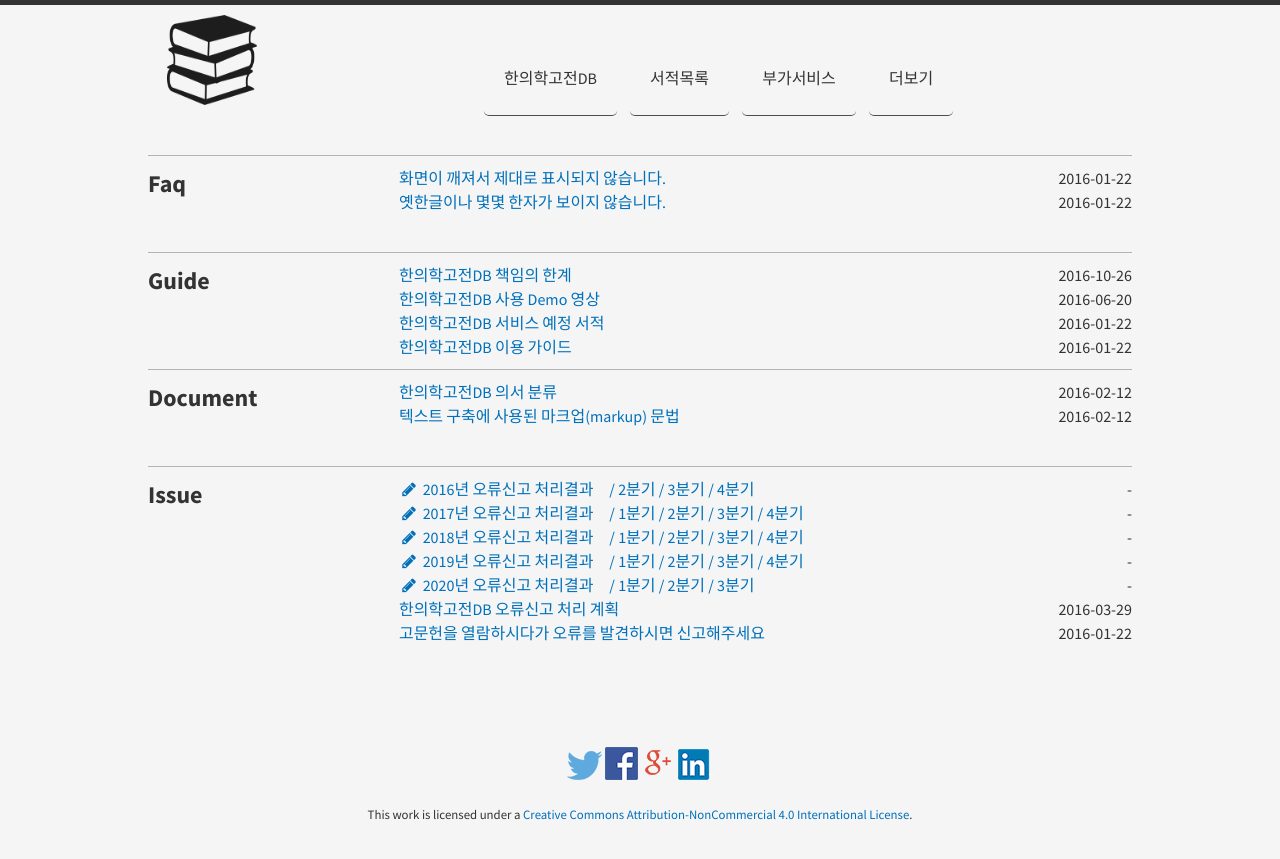
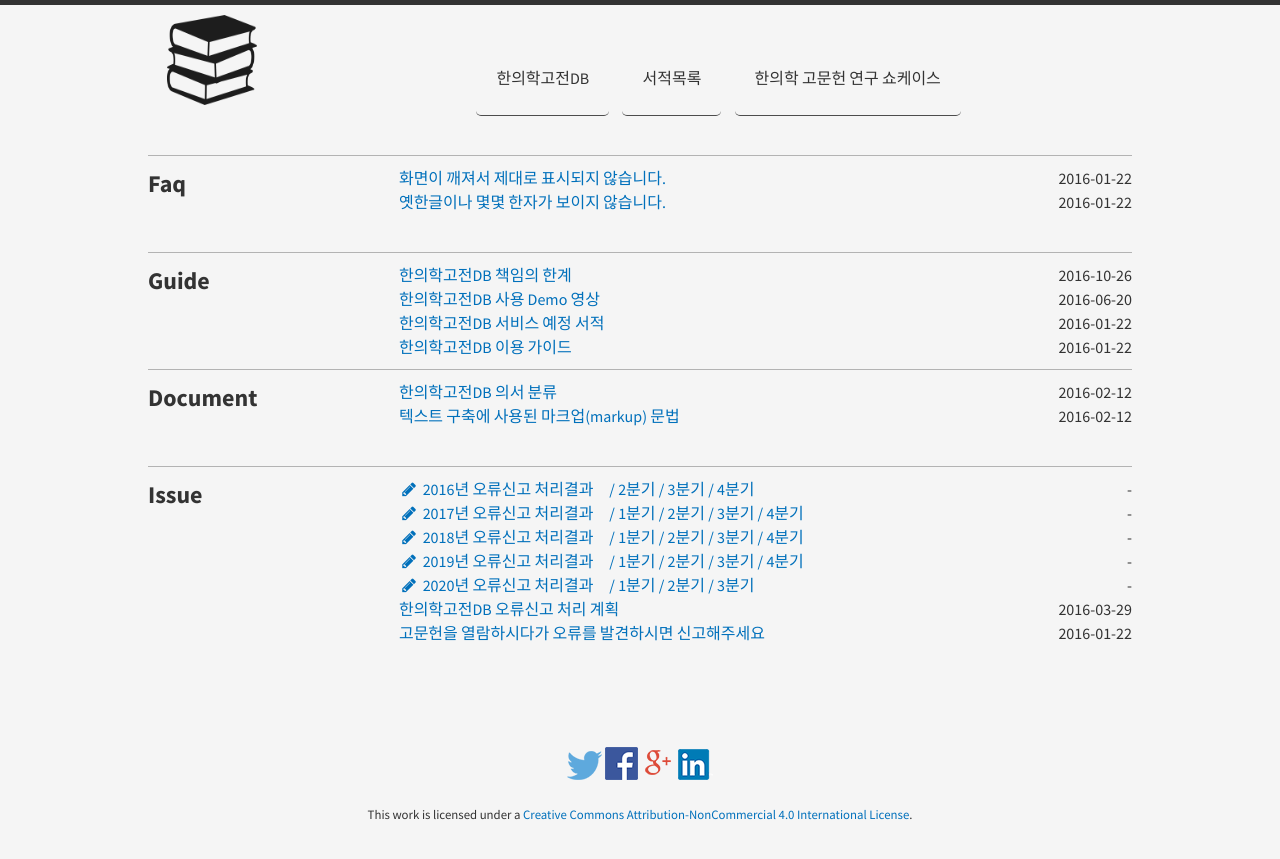
Before and after one commit to mediclassics/document, a Jekyll site: the page built from index.html, in a window 1280 px wide. Shown: the top 859 px of the page. Built offline with Jekyll 4.4.1, drawn with Linux system fonts in a browser that asks for light colours; nearby versions of some CDN libraries.

Commit message:
UPDATE link of header

```diff
--- a/_data/links.yml
+++ b/_data/links.yml
@@ -6,10 +6,6 @@
   title: 서적목록
   direction: out
 
-- url: http://info.mediclassics.kr/contents/database/apps
-  title: 부가서비스
+- url: http://info.mediclassics.kr/
+  title: 한의학 고문헌 연구 쇼케이스
   direction: out
-
-- url: http://info.mediclassics.kr
-  title: 더보기
-  direction: out
```
